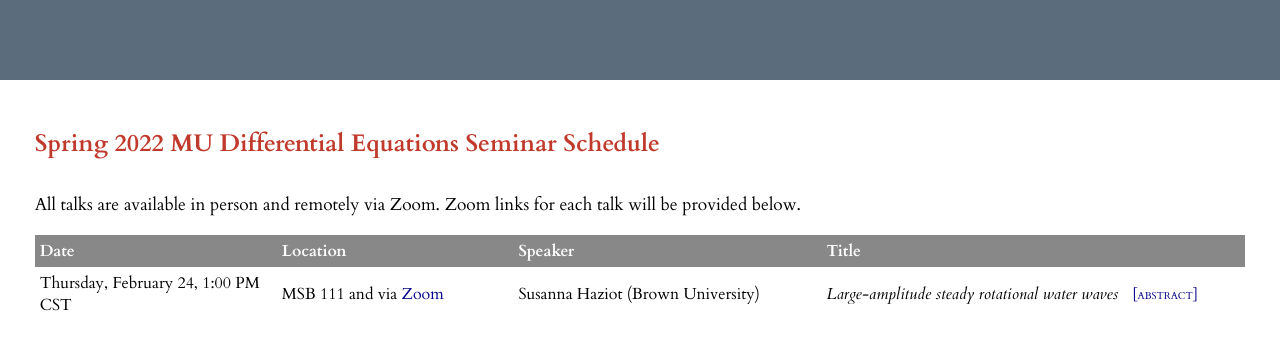
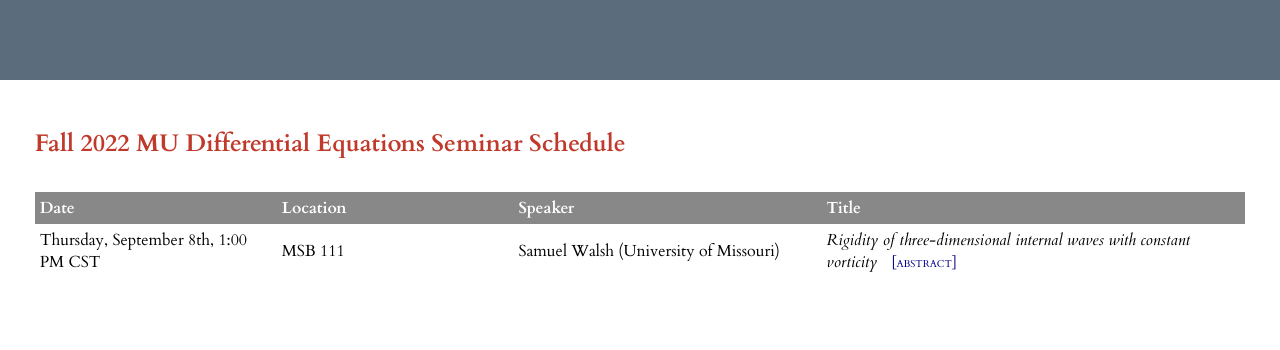
Before and after one commit to samuelwalsh/samuelwalsh.github.io, a plain HTML site: page MU-diffeq-seminar/index.html in a window 1280 px wide. Drawn offline with Linux system fonts and the light colour scheme.

Commit message:
Updated courses and DE Seminar schedule

```diff
--- a/MU-diffeq-seminar/index.html
+++ b/MU-diffeq-seminar/index.html
@@ -1,6 +1,6 @@
 <html>
     <head>
-        <title>Spring 2022 MU Differential Equations Seminar Schedule | University of Missouri</title>
+        <title>Fall 2022 MU Differential Equations Seminar Schedule | University of Missouri</title>
         <meta charset="utf-8">
         <meta name="viewport" content="width=device-width, initial-scale=1.0">
         <link rel="stylesheet" href="../css/style.css">
@@ -10,8 +10,7 @@
         </div>
         <div class="section">
             <div class="section-container-wide">
-                <h1>Spring 2022 MU Differential Equations Seminar Schedule</h1>
-                <p>All talks are available in person and remotely via Zoom. Zoom links for each talk will be provided below.</p>
+                <h1>Fall 2022 MU Differential Equations Seminar Schedule</h1>
                 <table id="schedule">
                     <thead>
                         <tr>
@@ -23,12 +22,12 @@
                     </thead>
                     <tbody>
                         <tr>
-                            <td class="date">Thursday, February 24, 1:00 PM CST</td>
-                            <td class="location">MSB 111 and via <a href="https://umsystem.zoom.us/j/98308026654?pwd=UFZUUWNVclNmLzdiMUhuZitBc0JwQT09">Zoom</a></td>
-                            <td class="speaker">Susanna Haziot (Brown University)</td>
+                            <td class="date">Thursday, September 8th, 1:00 PM CST</td>
+                            <td class="location">MSB 111</td>
+                            <td class="speaker">Samuel Walsh (University of Missouri)</td>
                             <td class="title">
-                                <em>Large-amplitude steady rotational water waves</em>
-                                <span class="abstract"><a href="abstracts/susanna_haziot_spring_2022.pdf">[abstract]</a></span>
+                                <em>Rigidity of three-dimensional internal waves with constant vorticity</em>
+                                <span class="abstract"><a href="abstracts/samuel_walsh_fall_2022.pdf">[abstract]</a></span>
                             </td>
                         </tr>
                     </tbody>
```
Also changed, not shown: index.html (+1 -1 lines), 3 other files.
